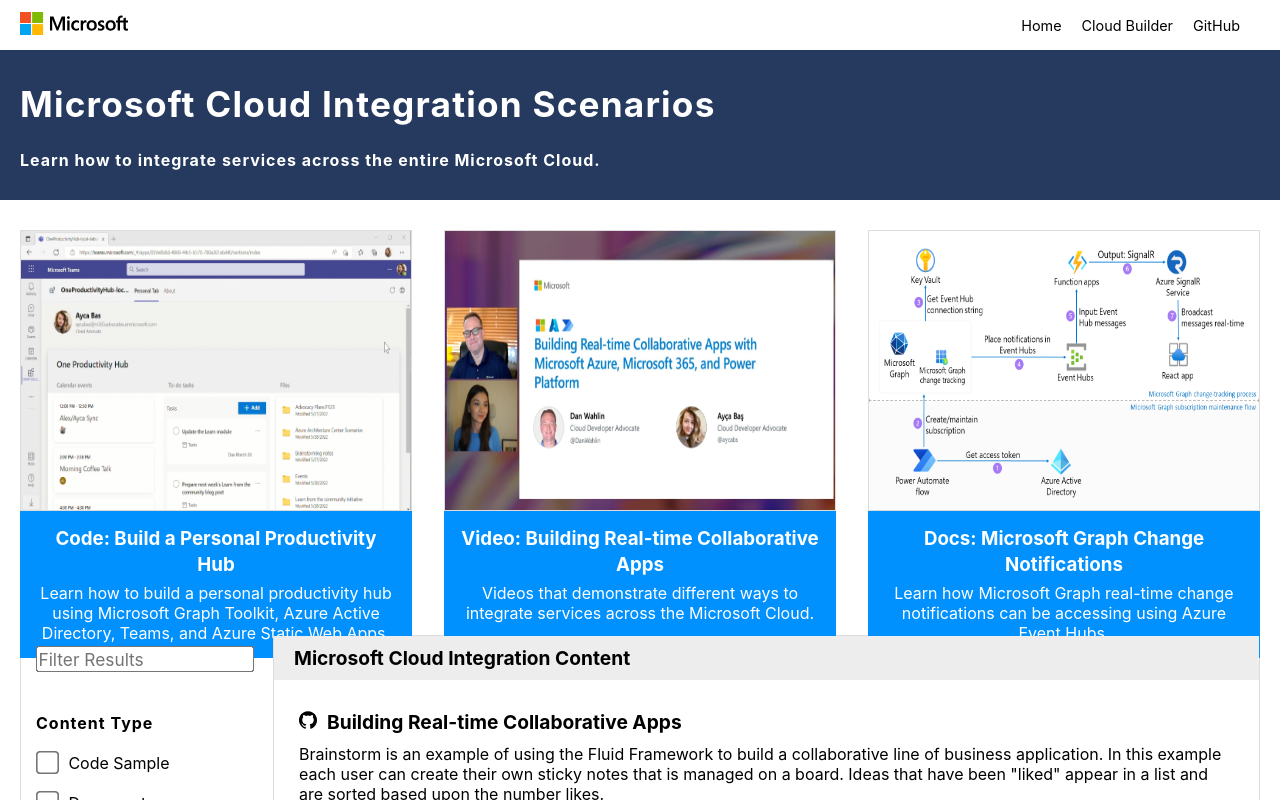
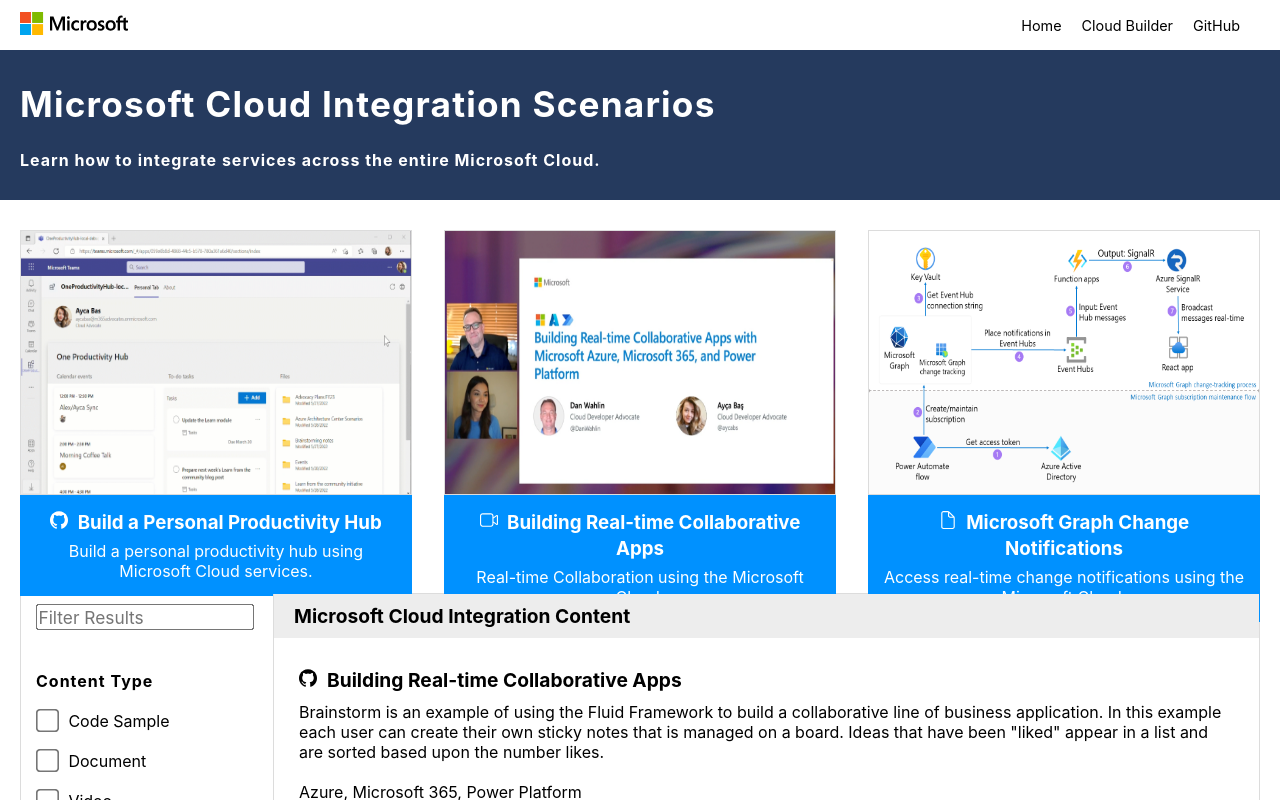
Before and after one commit to microsoft/MicrosoftCloud, a React (Create React App) app: page / in a window 1280 px wide. Shown: the top 800 px of the page. Built offline with nearby package versions, Linux system fonts and the light colour scheme.

Commit message:
Change css/layout for features

```diff
--- a/public/css/styles.css
+++ b/public/css/styles.css
@@ -84,12 +84,17 @@
     grid-template-columns: 1fr 1fr 1fr;
     grid-template-areas: "feature-1 feature-2 feature-3";
     grid-gap: 2rem;
-    justify-content: center;
+    justify-items: center;
     padding: 30px 20px 0px 20px;
 }
 
 .feature {
-    max-height: 400px;
+    max-height: 450px;
+    max-width: 700px;
+}
+
+.feature a {
+    text-decoration: none;
 }
 
 .feature img {
@@ -124,7 +129,7 @@
     background-color: #0091FF;
     color: #fff;
     padding: 15px;
-    min-height: 100px;
+    min-height: 80px;
 }
 
 .feature-footer p {
@@ -132,8 +137,14 @@
     text-align: center;
 }
 
+.feature-footer .icon {
+    height: 18px;
+    width: 18px;
+    margin-right: 5px;
+}
+
 .content {
-    margin: 30px 20px 0px 20px;
+    margin: 10px 20px 0px 20px;
 }
 
 .footer {
--- a/public/index.html
+++ b/public/index.html
@@ -1,5 +1,6 @@
 <!DOCTYPE html>
 <html lang="en">
+
 <head>
     <meta charset="utf-8" />
     <link rel="icon" href="%PUBLIC_URL%/favicon.ico" />
@@ -7,9 +8,10 @@
     <meta name="description" content="Web site created using create-react-app" />
     <link rel="apple-touch-icon" href="%PUBLIC_URL%/logo192.png" />
     <link rel="manifest" href="%PUBLIC_URL%/manifest.json" />
-    <link rel="stylesheet" type="text/css" href="./css/styles.css">
+    <link rel="stylesheet" type="text/css" href="%PUBLIC_URL%/css/styles.css">
     <title>Microsoft Cloud Integration Scenarios</title>
 </head>
+
 <body>
     <div class="container">
         <header class="item navbar">
@@ -45,37 +47,62 @@
         </section>
         <section class="features">
             <div class="feature feature-1">
+                <a href="https://github.com/OfficeDev/TeamsFx-Samples/tree/dev/graph-toolkit-one-productivity-hub"
+                    target="_blank" rel="noopener">
                     <div class="feature-header">
-                    <a href="https://github.com/OfficeDev/TeamsFx-Samples/tree/dev/graph-toolkit-one-productivity-hub" target="_blank" rel="noopener">
-                        <img src="./images/productivity-hub.png" title="Code Sample: Building a personal productivity hub">
+
+                        <img src="/MicrosoftCloud/images/productivity-hub.png"
+                            title="Code Sample: Building a personal productivity hub">
+                    </div>
+                    <div class="feature-footer">
+                        <h3>
+                            <svg class="icon" xmlns="http://www.w3.org/2000/svg" viewBox="0 0 2048 2048">
+                                <path fill="#fff"
+                                    d="M1024 25q141 0 272 36t244 104 207 160 161 207 103 245 37 272q0 165-50 318t-143 281-221 224-286 149q-3 1-9 1t-9 1q-24 0-38-14t-14-37v-140q0-69 1-141 0-51-15-103t-54-87q116-13 203-47t146-96 88-150 30-212q0-78-26-147t-79-128q11-28 16-58t5-60q0-39-8-77t-23-76q-5-2-11-2t-11 0q-32 0-67 10t-69 26-67 35-57 36q-125-35-256-35t-256 35q-25-17-57-36t-66-34-70-26-67-11h-11q-6 0-11 2-14 37-22 75t-9 78q0 30 5 60t16 58q-53 58-79 127t-26 148q0 122 29 211t88 150 146 97 203 48q-29 26-44 62t-21 75q-27 13-57 20t-60 7q-64 0-106-30t-75-82q-12-19-29-38t-37-34-43-24-48-10h-12q-8 0-15 3t-14 6-6 10q0 12 14 23t23 18l3 2q22 17 38 32t30 33 23 38 23 47q34 78 95 113t147 36q26 0 52-3t52-9v174q0 24-14 38t-39 14h-8q-5 0-9-2-157-51-286-147t-221-225-142-282-51-318q0-141 36-272t104-244 160-207 207-161T752 62t272-37z" />
+                            </svg>
+                            Build a Personal Productivity Hub
+                        </h3>
+                        <p>Build a personal productivity hub using Microsoft Cloud services.</p>
+                    </div>
                 </a>
             </div>
+            <div class="feature feature-2">
+                <a href="https://mybuild.microsoft.com/en-US/sessions/a330735b-d4cf-4be0-a8bc-4ceb17c49558?source=sessions"
+                    title="link" target="_blank" rel="noopener">
+                    <div class="feature-header">
+                        <img src="/MicrosoftCloud/images/build-collaborative-apps.png"
+                            title="Video: Building Real-time Collaborative Apps with Microsoft Azure, Microsoft 365, and Power Platform">
+                    </div>
                     <div class="feature-footer">
-                    <h3>Code: Build a Personal Productivity Hub</h3>
-                    <p>Learn how to build a personal productivity hub using Microsoft Graph Toolkit, Azure Active Directory, Teams, and Azure Static Web Apps.</p>
+                        <h3>
+                            <svg class="icon" xmlns="http://www.w3.org/2000/svg" viewBox="0 0 2048 2048">
+                                <path fill="#fff"
+                                    d="M2048 576v896q0 26-10 49t-27 41-41 28-50 10q-43 0-77-26l-307-230v135q0 63-25 120t-68 99-100 68-120 26H313q-63 0-120-25t-99-68-68-100-26-120V569q0-63 25-120t68-99 100-68 120-26h910q65 0 121 25t98 68 66 100 28 120q1 11 1 22t0 23v45q0 22-1 45l307-230q34-26 77-26 27 0 50 10t41 27 27 40 10 51zm-640 0q0-39-15-74t-41-61-62-42-74-15H320q-39 0-74 15t-61 41-42 62-15 74v896q0 39 15 74t41 61 62 42 74 15h896q39 0 74-15t61-41 42-62 15-74V576zm128 608l384 288V576l-384 288v320z" />
+                            </svg>
+                            Building Real-time Collaborative Apps
+                        </h3>
+                        <p>Real-time Collaboration using the Microsoft Cloud.</p>
                     </div>
-            </div>
-            <div class="feature feature-2">
-                <div class="feature-header">
-                    <a href="https://mybuild.microsoft.com/en-US/sessions/a330735b-d4cf-4be0-a8bc-4ceb17c49558?source=sessions" target="_blank" rel="noopener">
-                        <img src="./images/build-collaborative-apps.png" title="Video: Building Real-time Collaborative Apps with Microsoft Azure, Microsoft 365, and Power Platform">
                 </a>
             </div>
-                <div class="feature-footer">
-                    <h3>Video: Building Real-time Collaborative Apps</h3>
-                    <p>Videos that demonstrate different ways to integrate services across the Microsoft Cloud.</p>
-                </div>
-            </div>
             <div class="feature feature-3">
+                <a href="https://docs.microsoft.com/en-us/azure/architecture/solution-ideas/articles/presence-microsoft-365-power-platform"
+                    title="link" target="_blank" rel="noopener">
                     <div class="feature-header">
-                    <a href="https://docs.microsoft.com/en-us/azure/architecture/solution-ideas/articles/presence-microsoft-365-power-platform" target="_blank" rel="noopener">
-                        <img src="./images/real-time-presence.png" title="Video: Building Real-time Collaborative Apps with Microsoft Azure, Microsoft 365, and Power Platform">
-                    </a>
+                        <img src="/MicrosoftCloud/images/real-time-presence.png"
+                            title="Video: Building Real-time Collaborative Apps with Microsoft Azure, Microsoft 365, and Power Platform">
                     </div>
                     <div class="feature-footer">
-                    <h3>Docs: Microsoft Graph Change Notifications</h3>
-                    <p>Learn how Microsoft Graph real-time change notifications can be accessing using Azure Event Hubs.</p>
+                        <h3>
+                            <svg class="icon" xmlns="http://www.w3.org/2000/svg" viewBox="0 0 2048 2048">
+                                <path fill="#fff"
+                                    d="M1792 784v1008q0 53-20 99t-55 82-81 55-100 20H512q-53 0-99-20t-82-55-55-81-20-100V256q0-53 20-99t55-82 81-55T512 0h496q51 0 98 19t83 56l528 528q36 36 55 83t20 98zm-128 0v-8q0-4-1-8h-383q-53 0-99-20t-82-55-55-81-20-100V129q-4-1-8-1t-8 0H512q-27 0-50 10t-40 27-28 41-10 50v1536q0 27 10 50t27 41 40 27 51 10h1024q27 0 50-10t40-27 28-41 10-50V784zm-90-144l-422-422v294q0 27 10 50t27 41 40 27 51 10h294z" />
+                            </svg>
+                            Microsoft Graph Change Notifications
+                        </h3>
+                        <p>Access real-time change notifications using the Microsoft Cloud.</p>
                     </div>
+                </a>
             </div>
         </section>
         <section class="content">
@@ -85,4 +112,5 @@
         <section class="item footer"></section>
     </div>
 </body>
+
 </html>
--- a/src/components/search/index.tsx
+++ b/src/components/search/index.tsx
@@ -56,12 +56,6 @@
     };
 
     const filterContentItems = () => {
-        // if (!searchText.length) {
-        //     setItems(originalItems);
-        //     return;
-        // }
-
-        // Check if searchText has a non-empty value
         let filteredItems = originalItems;
         if (searchText.length) {
             filteredItems = originalItems.filter(item => {
@@ -89,10 +83,11 @@
 
     useEffect(() => {
         filterContentItems();
+        // eslint-disable-next-line
     }, [searchText, types, cloudCategories, services]);
 
     useEffect(() => {
-        fetch('/data/items.json')
+        fetch('/MicrosoftCloud/data/items.json')
             .then(response => response.json())
             .then(data => {
                 const items = data.items.sort((a: ContentItem, b: ContentItem) => a.title.localeCompare(b.title));
@@ -103,7 +98,7 @@
                 console.log(error);
             }
             );
-    }, []);
+    });
 
     return (
         <div className="search-container">
@@ -154,7 +149,7 @@
                 <div className="search-results-list">
                     {items && items.map((item, index) => (
                         <div className="search-result" key={index}>
-                            <a href={item.url} target="_blank">
+                            <a href={item.url} target="_blank" rel="noreferrer">
                                 <div className="search-result-title">
                                     {item.type === 'Code Sample' &&
                                         <svg className="search-result-icon" xmlns="http://www.w3.org/2000/svg" viewBox="0 0 2048 2048">
--- a/src/index.tsx
+++ b/src/index.tsx
@@ -2,6 +2,13 @@
 import ReactDOM from 'react-dom/client';
 import App from './App';
 // import reportWebVitals from './reportWebVitals';
+import packageJson from '../package.json';
+
+declare global {
+  var appVersion: string;
+}
+
+global.appVersion = packageJson.version;
 
 const root = ReactDOM.createRoot(
   document.getElementById('root') as HTMLElement
```
Also changed, not shown: package.json (+17 -13 lines), 1 other file (tests, documents, lock files or other folders). Lines whose indentation alone changed are shown as unchanged.
